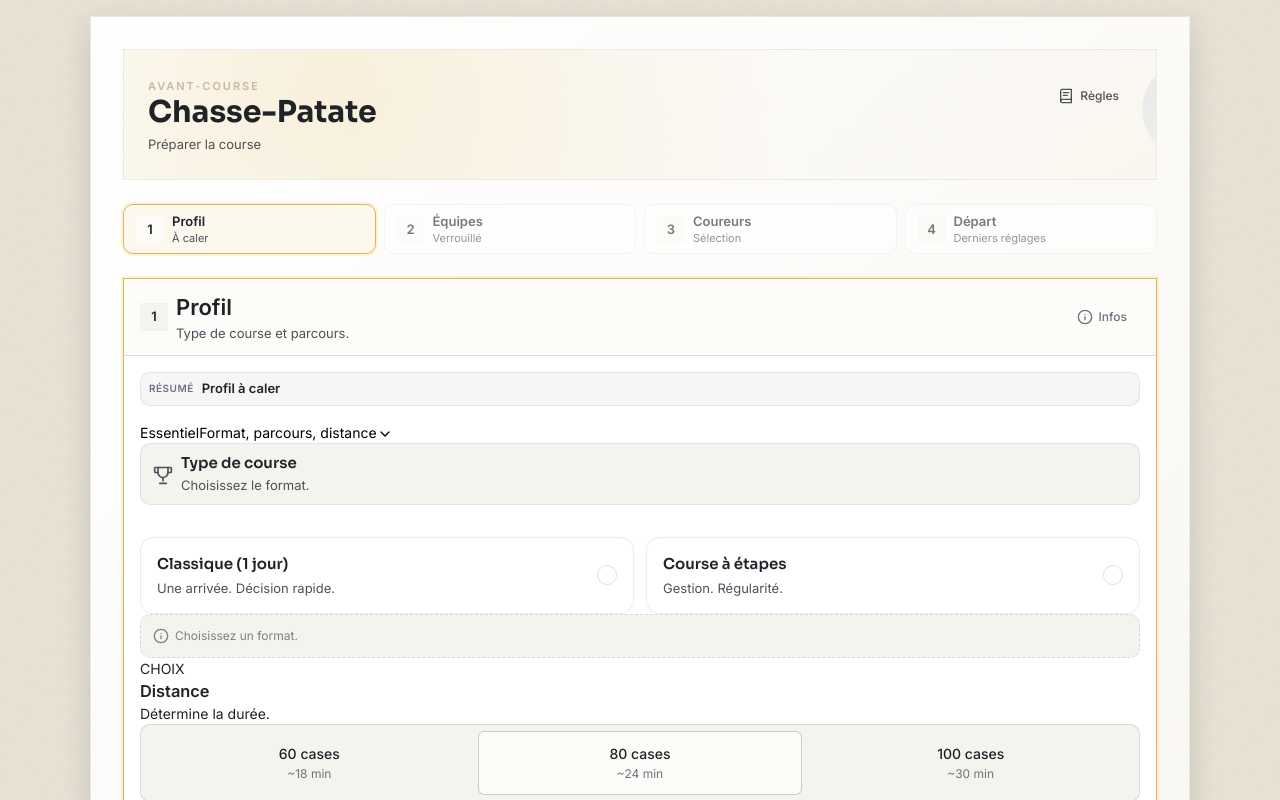
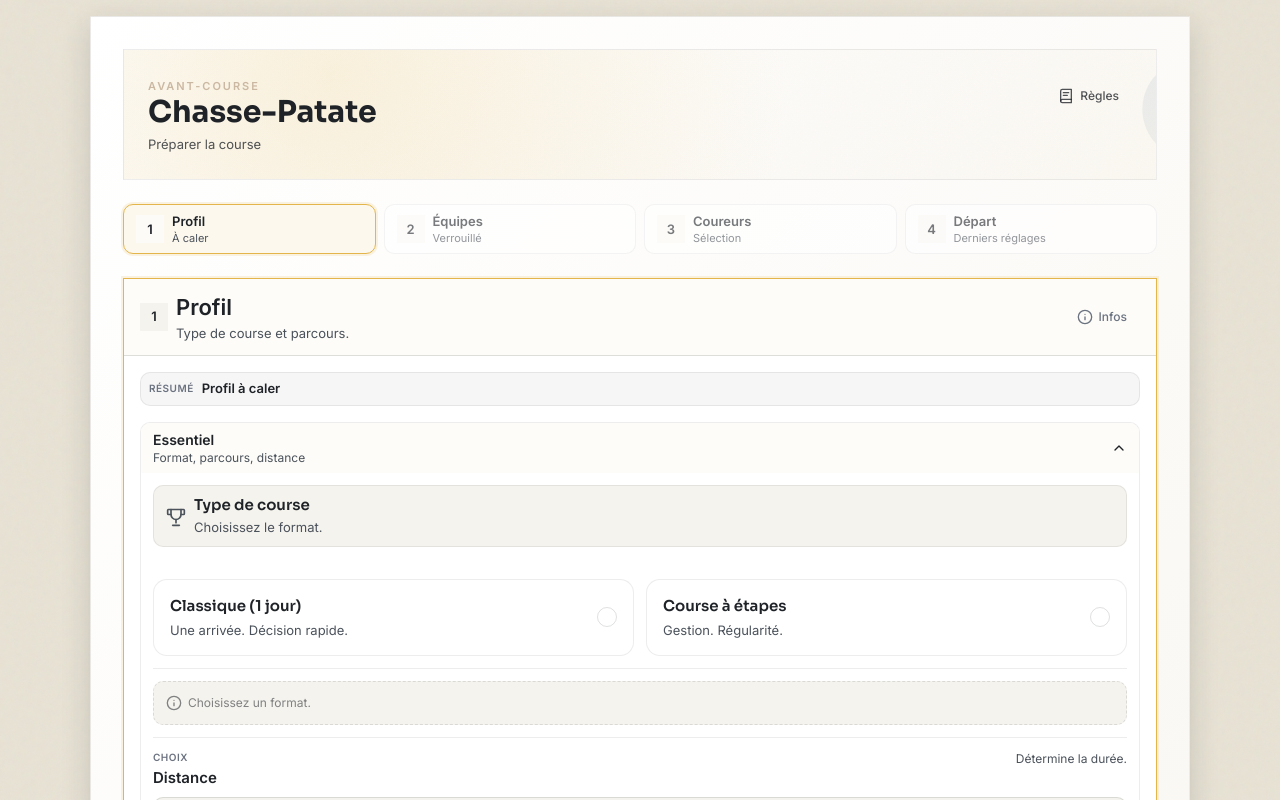
Before and after one commit to benabot/cycling-sim-game-game-code, a Vue app: page / in a window 1280 px wide. Shown: the top 800 px of the page. Built offline with nearby package versions, Linux system fonts and the light colour scheme.

Commit message:
fix(ui): strengthen setup-panel hierarchy (section/subsection typography + separators)

```diff
--- a/src/components/SetupScreen.vue
+++ b/src/components/SetupScreen.vue
@@ -1580,6 +1580,143 @@ initializePlayers();
   gap: var(--space-lg);
 }
 
+.sp-accordions {
+  display: flex;
+  flex-direction: column;
+  gap: var(--space-md);
+}
+
+.sp-accordion {
+  border: 1px solid var(--sp-border-soft);
+  border-radius: var(--radius-md);
+  background: var(--color-surface);
+  overflow: hidden;
+}
+
+.sp-accordion-trigger {
+  width: 100%;
+  display: flex;
+  align-items: center;
+  justify-content: space-between;
+  gap: var(--space-md);
+  padding: var(--space-sm) var(--space-md);
+  border: 0;
+  background: var(--sp-header-bg);
+  text-align: left;
+  cursor: pointer;
+}
+
+.sp-accordion-text {
+  display: flex;
+  flex-direction: column;
+  gap: 2px;
+}
+
+.sp-accordion-title {
+  font-size: 14px;
+  font-weight: 600;
+  color: var(--sp-text-strong);
+}
+
+.sp-accordion-meta {
+  font-size: 12px;
+  color: var(--sp-text-secondary);
+}
+
+.sp-accordion-chevron {
+  color: var(--sp-text-muted);
+  transition: transform var(--transition-fast), color var(--transition-fast);
+}
+
+.sp-accordion--open .sp-accordion-chevron {
+  transform: rotate(180deg);
+  color: var(--sp-text-strong);
+}
+
+.sp-accordion-panel {
+  padding: var(--space-md);
+  display: flex;
+  flex-direction: column;
+  gap: var(--space-md);
+}
+
+.sp-subsection {
+  display: flex;
+  flex-direction: column;
+  gap: var(--space-sm);
+}
+
+.sp-subsection + .sp-subsection {
+  padding-top: var(--space-md);
+  border-top: 1px solid var(--sp-border-soft);
+}
+
+.sp-subsection-header {
+  display: flex;
+  align-items: flex-start;
+  justify-content: space-between;
+  gap: var(--space-md);
+}
+
+.sp-subsection-title {
+  margin: 0;
+  font-size: 15px;
+  font-weight: 600;
+  color: var(--sp-text-strong);
+}
+
+.sp-subsection-hint {
+  margin: 0;
+  font-size: 12px;
+  color: var(--sp-text-secondary);
+}
+
+.sp-kicker {
+  margin: 0 0 2px;
+  font-size: 10px;
+  font-weight: 600;
+  text-transform: uppercase;
+  letter-spacing: 0.5px;
+  color: var(--sp-text-muted);
+}
+
+.sp-detail-grid {
+  display: grid;
+  grid-template-columns: repeat(auto-fit, minmax(160px, 1fr));
+  gap: var(--space-sm);
+}
+
+.sp-detail-card {
+  padding: var(--space-sm) var(--space-md);
+  border: 1px solid var(--sp-border-soft);
+  border-radius: var(--radius-md);
+  background: var(--sp-summary-bg);
+  display: flex;
+  flex-direction: column;
+  gap: 2px;
+}
+
+.sp-detail-label {
+  font-size: 10px;
+  text-transform: uppercase;
+  letter-spacing: 0.5px;
+  color: var(--sp-text-muted);
+  font-weight: 600;
+}
+
+.sp-detail-text {
+  font-size: 13px;
+  color: var(--sp-text-strong);
+  font-weight: 600;
+}
+
+.sp-detail-empty,
+.sp-detail-note {
+  margin: 0;
+  font-size: 12px;
+  color: var(--sp-text-secondary);
+}
+
 .setup-step-summary {
   display: flex;
   align-items: center;
@@ -1751,6 +1888,19 @@ initializePlayers();
   box-shadow: var(--shadow-sm);
 }
 
+.start-panel--essential {
+  flex-direction: row;
+  align-items: center;
+  justify-content: space-between;
+  gap: var(--space-lg);
+}
+
+.start-panel--details {
+  padding: var(--space-md);
+  background: var(--color-canvas);
+  box-shadow: none;
+}
+
 .start-panel__summary {
   font-size: 13px;
   color: var(--color-ink-soft);
@@ -1761,13 +1911,6 @@ initializePlayers();
   text-transform: uppercase;
   letter-spacing: 0.08em;
   color: var(--color-ink);
-}
-
-.start-panel__body {
-  display: grid;
-  grid-template-columns: minmax(0, 1fr) auto;
-  gap: var(--space-lg);
-  align-items: center;
 }
 
 .start-panel__checklist {
@@ -1945,6 +2088,11 @@ initializePlayers();
     font-size: 10px;
   }
 
+  .start-panel--essential {
+    flex-direction: column;
+    align-items: flex-start;
+  }
+
   .setup-step-actions {
     display: none;
   }
```
